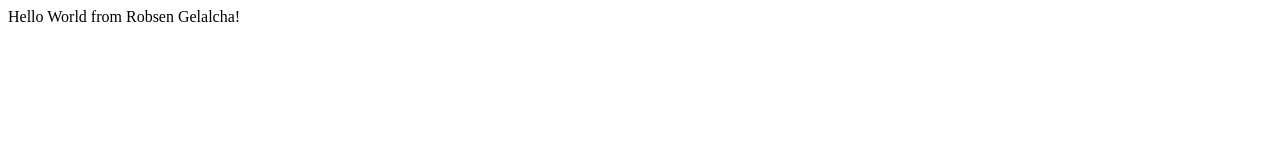
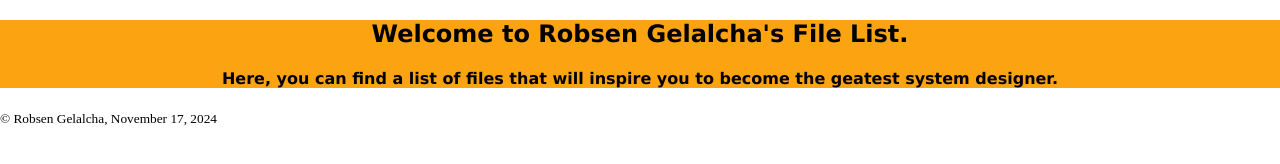
Before and after one commit to RobsenGelalcha/SD330, a plain HTML site: page index.html in a window 1280 px wide. Drawn offline with Linux system fonts and the light colour scheme; no server answers.

Commit message:
Updated index.html to list files.

```diff
--- a/index.html
+++ b/index.html
@@ -1 +1,66 @@
-Hello World from Robsen Gelalcha!
+<!-- This is sample code to get the contents of a GitHub repository -->
+<!doctype  html >
+<html>
+    <head>
+
+	</head>
+
+	<body onload="Filelist()">
+    <div class="head">
+        <span class="welcome"><h2>Welcome to Robsen Gelalcha's File List.</h2></span>
+
+        <h4>Here, you can find a list of files that will inspire you to become the geatest system designer.</h4>
+
+    </div>
+
+	<p id="files"> </p>
+
+
+    <small>&copy; Robsen Gelalcha, November 17, 2024</small></footer>
+        </body>
+	<script>
+
+
+		function Filelist(){
+
+		var htmlString = "";
+
+		// this creates JS object 'data' with a list of files
+        // change "aptokash/SD330" to your github id and repository name
+		(async () => {
+			const response = await fetch("https://api.github.com/repos/robsengelalcha/SD330/contents/");
+			const data = await response.json();
+
+		// loop through the list of files, set "file" to each file name
+    		for (let file of data) {
+				fname = file.name;
+				fpath = "https://robsengelalcha.github.io/SD330/" + fname;
+
+				// htmlString += "<p>" +"<a href=${fpath}>"+ fname ;
+				htmlString += "<p>" +"<a href=${fpath}>"+ fpath ;
+			}
+
+		document.getElementById('files').innerHTML = htmlString;
+		})()
+
+	}
+</script>
+<style>
+   .head{
+    text-align: center;
+    font-family:'Lucida Sans', 'Lucida Sans Regular', 'Lucida Grande', 'Lucida Sans Unicode', Geneva, Verdana, sans-serif;
+    background-color: #fca311;
+    margin: 0px;
+    border-style: none;
+    border: 0px;
+
+}
+    body{
+        margin: 0px;
+
+
+
+    }
+
+</style>
+</html>
```
